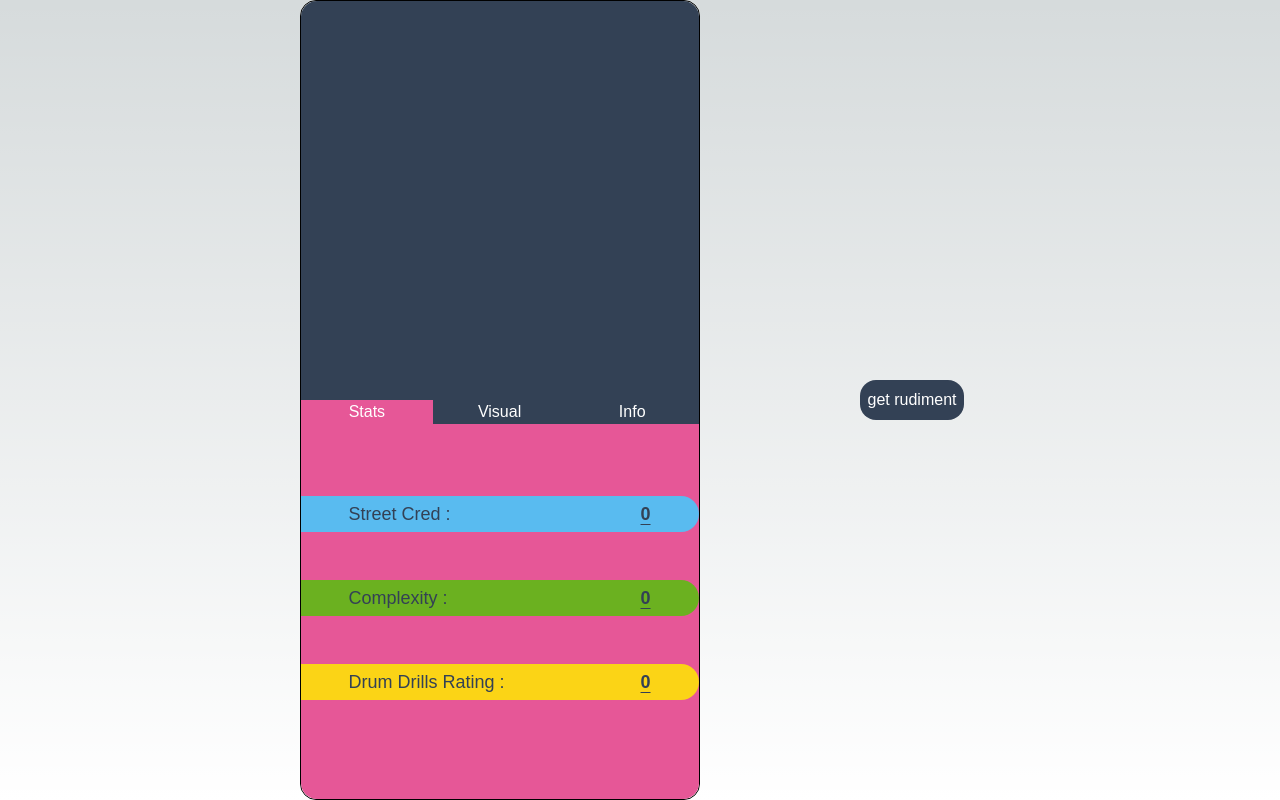
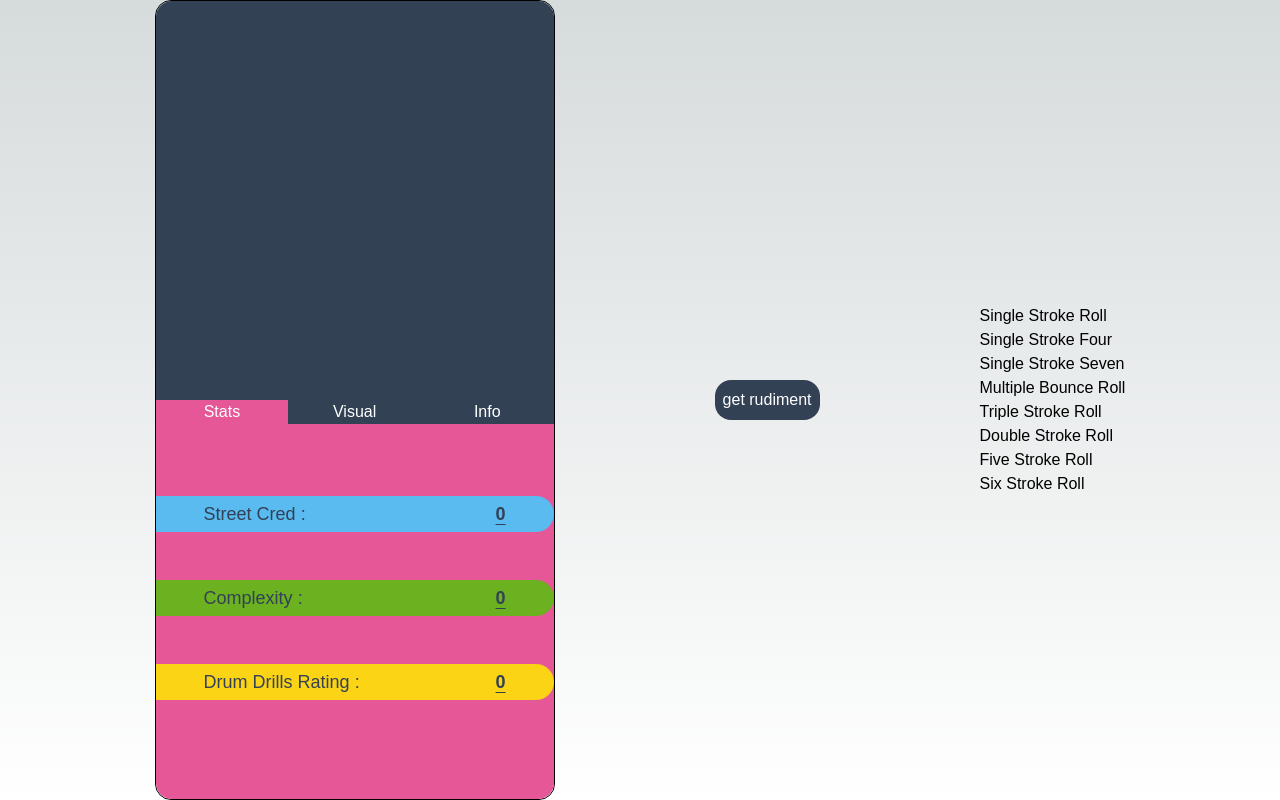
Before and after one commit to joshuablackmore/rudiment-app, a Next.js app: page / in a window 1280 px wide. Built offline with nearby package versions, Linux system fonts and the light colour scheme; a web font is replaced by a local one.

Commit message:
added: simple list that updates displayed Rudiment state

```diff
--- a/app/components/card/index.tsx
+++ b/app/components/card/index.tsx
@@ -65,6 +65,13 @@ const Card: React.FC<CardProps> = ({ rudiments }) => {
     );
   };
 
+  const handleListClick = (id: number) => {
+    const rud = rudiments.filter((r) => r.id === id);
+    if (rud.length > 0) {
+      setDisplayedRudiment(rud[0]);
+    }
+  };
+
   return (
     <>
       <div className="flex flex-col h-full w-full max-w-[400px] max-h-[800px] border border-black rounded-2xl">
@@ -100,6 +107,18 @@ const Card: React.FC<CardProps> = ({ rudiments }) => {
           get rudiment
         </button>
       </div>
+      <div>
+        <ul>
+          {rudiments.map((rud, index) => (
+            <h1
+              className="hover:text-blue-500"
+              onClick={() => handleListClick(rud.id)}
+            >
+              {rud.name}
+            </h1>
+          ))}
+        </ul>
+      </div>
     </>
   );
 };
```
